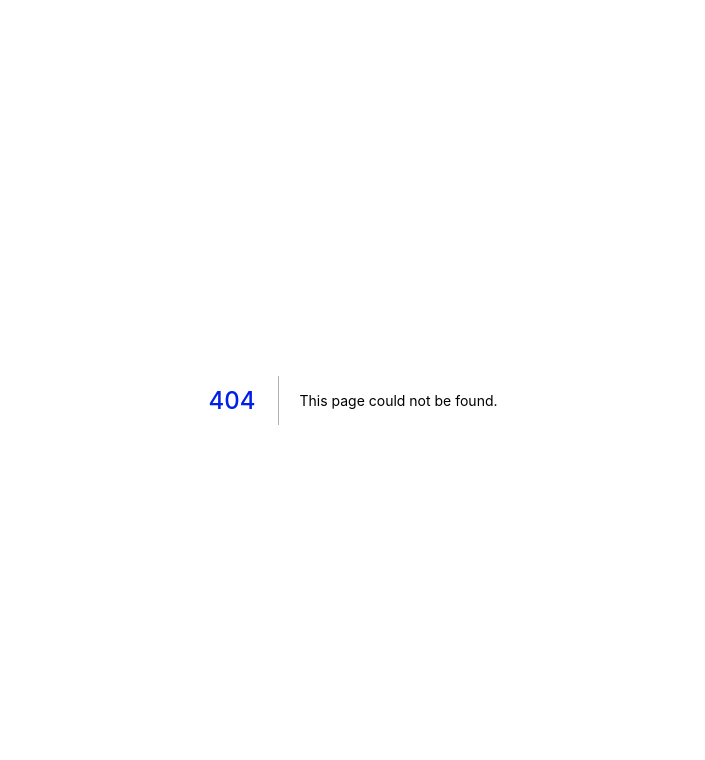
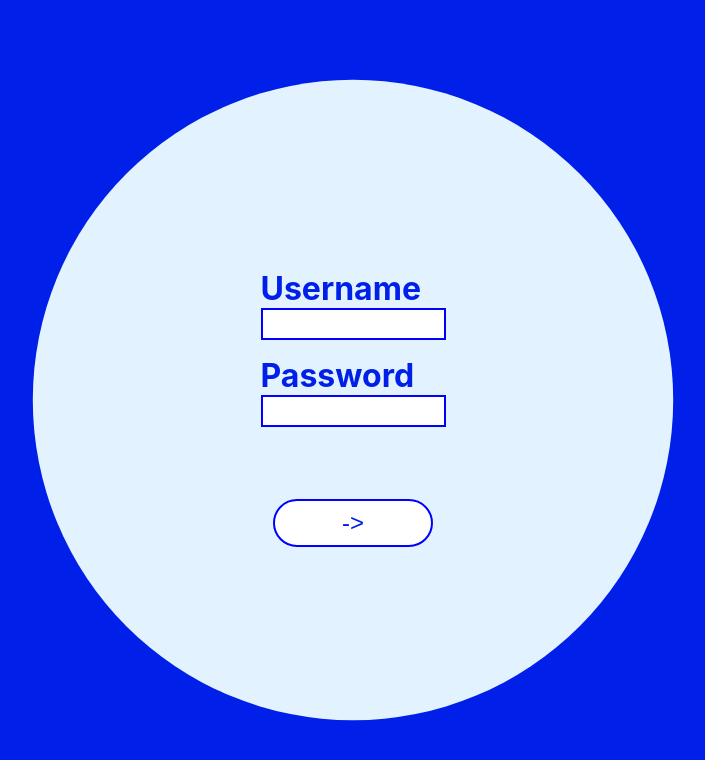
Before and after one commit to christoph-codes/bulb, a Next.js app in the folder frontend/: page /login in a window 1280 px wide. Before the commit this address had no page. Shown: the top 760 px of the page, without its empty margins (287-992 px from the left). Built offline with nearby package versions, Linux system fonts and the light colour scheme.

Commit message:
login-page: Add login page and fix up landing page bg

```diff
--- /dev/null
+++ b/frontend/components/Input/Input.js
@@ -0,0 +1,15 @@
+import styles from '../../styles/Login.module.sass';
+
+const Input = ({ type, name, required }) => {
+  return (
+    <input
+      className={styles.creds}
+      type={type}
+      name={name}
+      required={required}
+      maxLength={25}
+    />
+  );
+};
+
+export default Input;
--- /dev/null
+++ b/frontend/components/Login/LoginForm.js
@@ -0,0 +1,69 @@
+import styles from '../../styles/Login.module.sass';
+import { useState, useEffect } from 'react';
+import Input from '../Input/Input';
+
+const LoginForm = () => {
+  const [isUsernameFilled, setIsUsernameFilled] = useState(false);
+  const [isPasswordFilled, setIsPasswordFilled] = useState(false);
+  const [isLoaded, setIsLoaded] = useState(false);
+
+  useEffect(() => {
+    setIsLoaded(true);
+  }, []);
+
+  const submitCreds = () => {
+    if (!isUsernameFilled || !isPasswordFilled) {
+      return;
+    }
+
+    fetch('/api/login')
+      .then((response) => response.json())
+      .then((data) => console.log(data))
+      .catch((err) => console.error(err));
+  };
+
+  return (
+    <form className={styles.form} method='post'>
+      <div className={styles.username}>
+        <label for='uname'>
+          <b>Username</b>
+        </label>
+        <br />
+        <Input
+          type='text'
+          name='uname'
+          required={true}
+          onChange={setIsUsernameFilled}
+        />
+      </div>
+      <div className={styles.password}>
+        <label for='psw'>
+          <b>Password</b>
+        </label>
+        <br />
+        <Input
+          type='password'
+          name='psw'
+          required={true}
+          onChange={setIsPasswordFilled}
+        />
+      </div>
+      <br />
+      <p className={styles.loginText}>Login?</p>
+      <button
+        className={styles.loginButton}
+        onClick={submitCreds}
+        type='submit'
+      >
+        -&gt;
+      </button>
+      <span
+        className={
+          styles.lightController + ' ' + (isLoaded && styles.animateLight)
+        }
+      ></span>
+    </form>
+  );
+};
+
+export default LoginForm;
--- a/frontend/pages/_app.js
+++ b/frontend/pages/_app.js
@@ -1,7 +1,7 @@
-import '../styles/globals.css'
+import '../styles/globals.css';
 
 function MyApp({ Component, pageProps }) {
-  return <Component {...pageProps} />
+  return <Component {...pageProps} />;
 }
 
-export default MyApp
+export default MyApp;
--- /dev/null
+++ b/frontend/pages/api/login.js
@@ -0,0 +1,3 @@
+export default function handler(req, res) {
+  res.status(200).json({ success: true });
+}
--- a/frontend/pages/index.js
+++ b/frontend/pages/index.js
@@ -2,6 +2,7 @@ import Head from 'next/head';
 import Image from 'next/image';
 import styles from '../styles/Home.module.sass';
 import fullColorLogo from '../public/logo-full-color.png';
+import Link from 'next/link';
 
 export default function Home() {
   return (
@@ -13,6 +14,9 @@ export default function Home() {
       </Head>
 
       <main className={styles.main}>
+        <span className={styles.bgShape}></span>
+        <Link href='/login'>
+          <a>
             <h1 className={styles.title}>
               <span>Get Started</span>
               <span className={styles.bulbHover}>
@@ -20,6 +24,8 @@ export default function Home() {
                 <span>💡</span>
               </span>
             </h1>
+          </a>
+        </Link>
       </main>
 
       <footer className={styles.footer}>
--- /dev/null
+++ b/frontend/pages/login.js
@@ -0,0 +1,10 @@
+import LoginForm from '../components/Login/LoginForm';
+import styles from '../styles/Login.module.sass';
+
+export default function Login() {
+  return (
+    <div className={styles.container}>
+      <LoginForm />
+    </div>
+  );
+}
--- /dev/null
+++ b/frontend/styles/Login.module.sass
@@ -0,0 +1,60 @@
+$primary-color:  #0020ea
+$bg-color: #e2f2ff
+
+.container
+    background-color: $primary-color
+
+.form
+    position: relative
+    min-height: 100vh
+    padding: 3rem 0
+    display: flex
+    flex-direction: column
+    justify-content: center
+
+    button
+        margin: 0 auto
+        z-index: 1
+
+.creds
+    border: solid 2px blue
+    height: 2rem
+
+.username, .password
+    z-index: 1
+    padding-top: 1rem
+    margin: 0 auto
+
+    label
+        width: 100%
+        font-size: 2rem
+        color: $primary-color
+
+.loginText
+    z-index: 2
+    color: $bg-color
+    text-align: center
+
+.lightController
+    content: ''
+    position: absolute
+    top: 0
+    left: 0
+    z-index: 0
+    background-color: $bg-color
+    height: 100%
+    width: 100%
+    transition: clip-path 0.5s
+    clip-path: circle(75% at 50% 50%)
+
+.animateLight
+    clip-path: circle(30% at 50% 50%)
+
+.loginButton
+    border: solid 2px blue
+    color: $primary-color
+    background-color: #fff
+
+    &:hover
+        + .lightController
+            clip-path: circle(0% at 50% 67%)
--- /dev/null
+++ b/frontend/styles/colors.sass
@@ -0,0 +1,2 @@
+$primary-color:  #0020ea
+$bg-color: #e2f2ff
--- a/frontend/styles/globals.css
+++ b/frontend/styles/globals.css
@@ -19,3 +19,11 @@ a {
 h1 {
   color: #0020ea;
 }
+
+button {
+  cursor: pointer;
+  padding: 0.5rem 2rem;
+  font-size: 1.5rem;
+  border-radius: 2rem;
+  width: 10rem;
+}
```
Also changed, not shown: frontend/styles/Home.module.sass (+7 -14 lines). Lines whose indentation alone changed are shown as unchanged.
